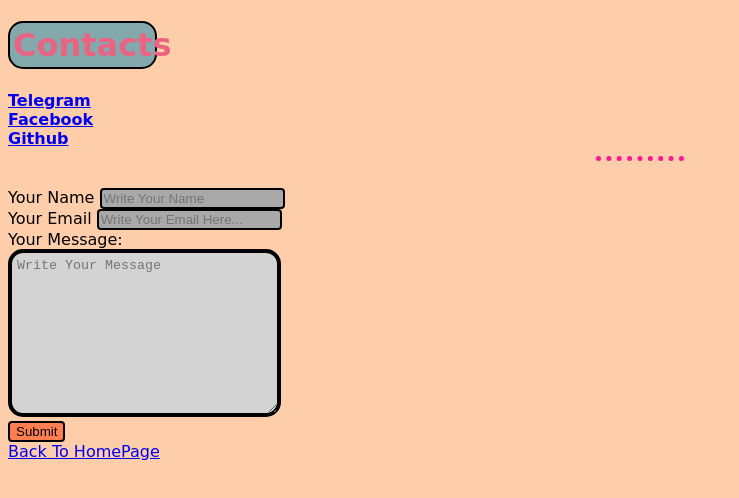
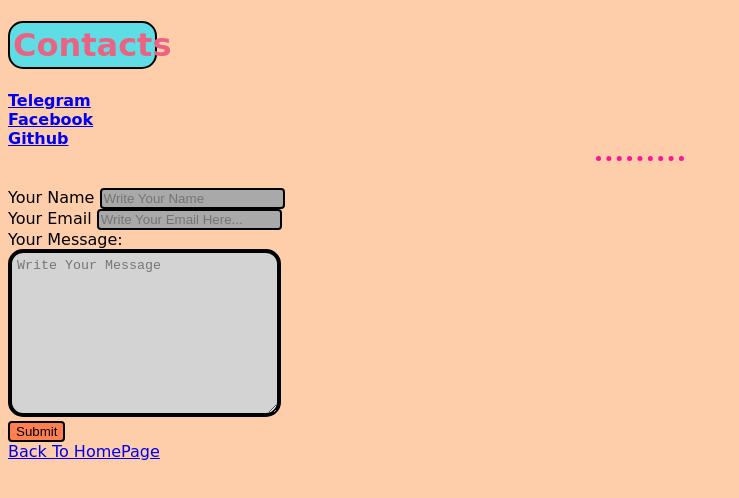
Before and after one commit to rohit12043/rohit12043.github.io, a plain HTML site: page contact.html in a window 1280 px wide. Shown: the whole page, without its empty margins (0-739 px from the left). Drawn offline with Linux system fonts and the light colour scheme.

Commit message:
changed header background colour

```diff
--- a/contact.html
+++ b/contact.html
@@ -7,7 +7,7 @@
   <link rel="stylesheet" href="css/styles.css">
 </head>
 <style >
-  h1 {border: 2px solid black; border-radius: 15px; width:11%; padding: 3px; background-color: #84a9ac;}
+  h1 {border: 2px solid black; border-radius: 15px; width:11%; padding: 3px; background-color: #5fdde5;}
 </style>
 
 
```
